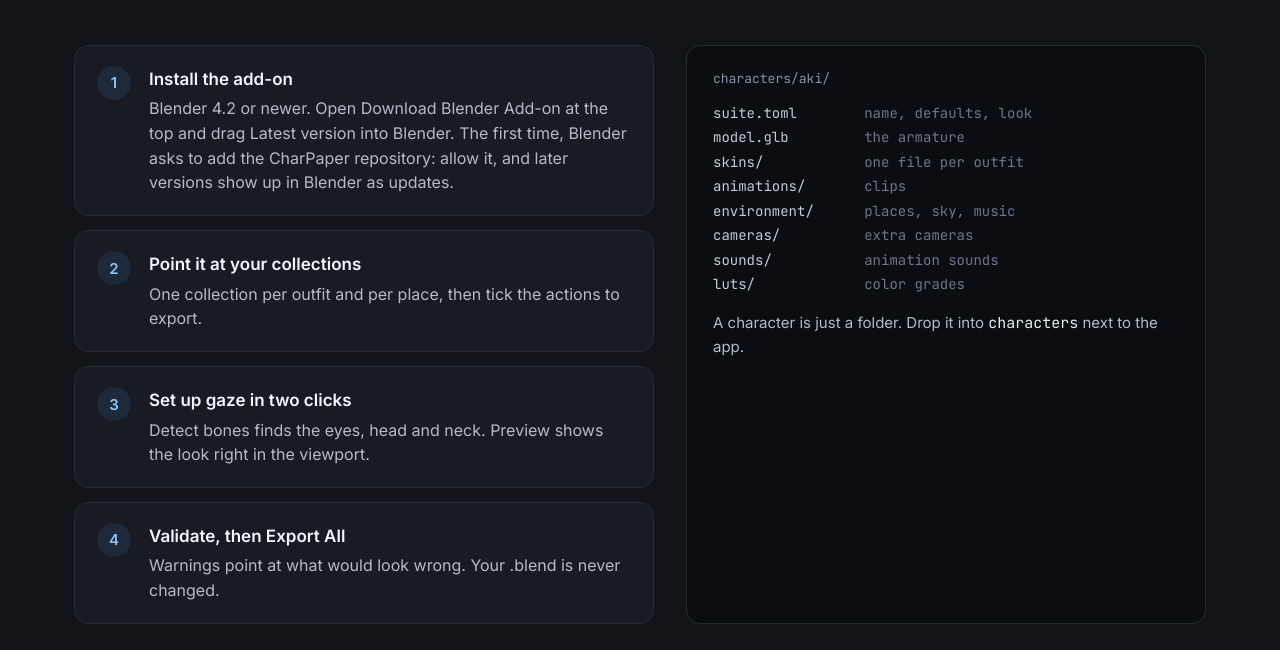
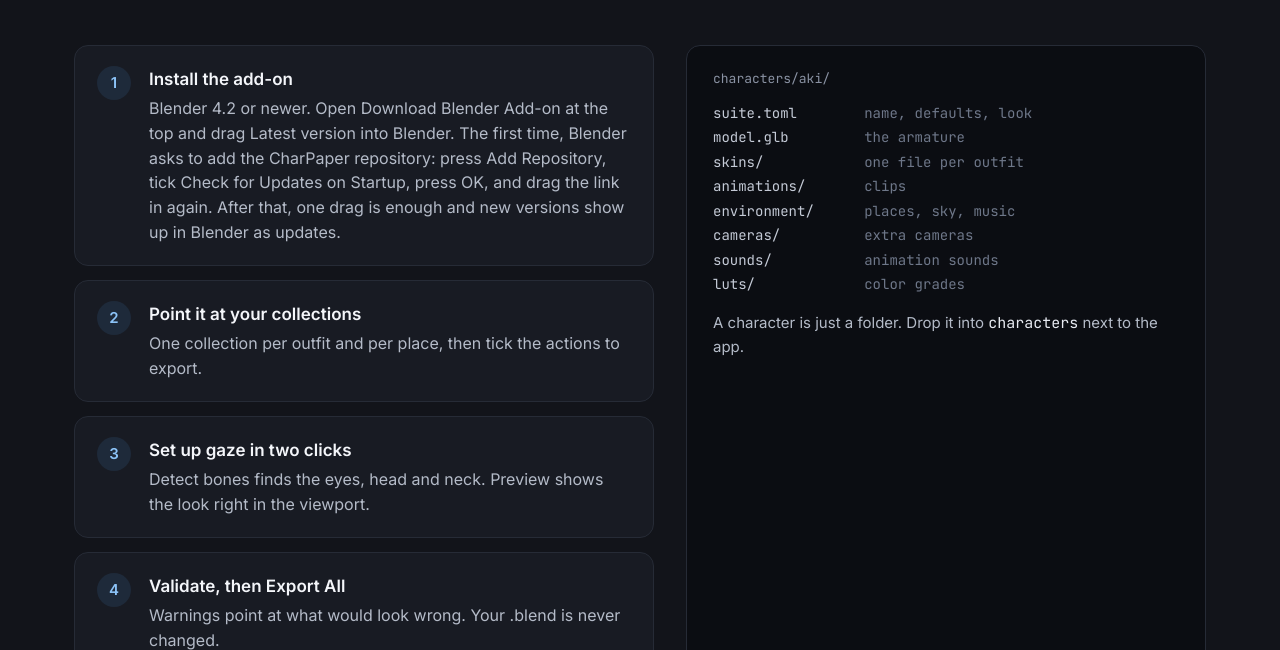
Before and after one commit to Zira3l137/CharPaper, a plain HTML site: page site/index.html in a window 1280 px wide. Shown: the part 2976-3626 px from the top of the page. Drawn offline with Linux system fonts and the light colour scheme.

Commit message:
docs: say the first drag of the add-on asks to add the CharPaper repository
Blender installs a dragged add-on only from a repository the user has
added, and can't go on from adding it to installing, so the first time
takes two drags. The guide and the website now walk through it: add the
repository, tick Check for Updates on Startup, and drag again.

```diff
--- a/site/index.html
+++ b/site/index.html
@@ -190,7 +190,7 @@ footer nav a:hover { color: var(--strong); }
 </div></details>
 <details class="download"><summary class="button quiet"><svg class="icon" width="20" height="20" viewBox="0 0 24 24" fill="none" stroke="currentColor" stroke-width="2" stroke-linecap="round" stroke-linejoin="round" aria-hidden="true"><path d="M12 3v12"/><path d="m7 10 5 5 5-5"/><path d="M5 21h14"/></svg>Download Blender Add-on<svg class="icon chevron" width="18" height="18" viewBox="0 0 24 24" fill="none" stroke="currentColor" stroke-width="2" stroke-linecap="round" stroke-linejoin="round" aria-hidden="true"><path d="m6 9 6 6 6-6"/></svg></summary>
 <div class="menu">
-<a href="https://github.com/Zira3l137/CharPaper/releases/latest" data-asset="charpaper_exporter-{tag}.zip" data-blender><span class="label"><strong><span data-version>Latest version</span> <span class="tag stable">Stable</span></strong><small>Blender 4.2 or newer. Drag it into Blender to install it with updates, or click to download.</small></span><svg class="icon" width="18" height="18" viewBox="0 0 24 24" fill="none" stroke="currentColor" stroke-width="2" stroke-linecap="round" stroke-linejoin="round" aria-hidden="true"><path d="M12 3v12"/><path d="m7 10 5 5 5-5"/><path d="M5 21h14"/></svg></a>
+<a href="https://github.com/Zira3l137/CharPaper/releases/latest" data-asset="charpaper_exporter-{tag}.zip" data-blender><span class="label"><strong><span data-version>Latest version</span> <span class="tag stable">Stable</span></strong><small>Blender 4.2 or newer. Drag it into Blender to install it with updates, or click to download. The first time, Blender asks to add the CharPaper repository: add it, then drag again.</small></span><svg class="icon" width="18" height="18" viewBox="0 0 24 24" fill="none" stroke="currentColor" stroke-width="2" stroke-linecap="round" stroke-linejoin="round" aria-hidden="true"><path d="M12 3v12"/><path d="m7 10 5 5 5-5"/><path d="M5 21h14"/></svg></a>
 <a href="https://github.com/Zira3l137/CharPaper/releases/download/nightly/charpaper_exporter-nightly.zip"><span class="label"><strong>Experimental <span class="tag experimental">Nightly</span></strong><small>Matches the experimental app. Use the two together.</small></span><svg class="icon" width="18" height="18" viewBox="0 0 24 24" fill="none" stroke="currentColor" stroke-width="2" stroke-linecap="round" stroke-linejoin="round" aria-hidden="true"><path d="M12 3v12"/><path d="m7 10 5 5 5-5"/><path d="M5 21h14"/></svg></a>
 <hr><a class="all" href="https://github.com/Zira3l137/CharPaper/releases">All releases and what changed</a>
 </div></details>
@@ -267,7 +267,7 @@ footer nav a:hover { color: var(--strong); }
 </div>
 <div class="artist">
 <ol class="steps">
-<li><div><strong>Install the add-on</strong><span>Blender 4.2 or newer. Open Download Blender Add-on at the top and drag Latest version into Blender. The first time, Blender asks to add the CharPaper repository: allow it, and later versions show up in Blender as updates.</span></div></li>
+<li><div><strong>Install the add-on</strong><span>Blender 4.2 or newer. Open Download Blender Add-on at the top and drag Latest version into Blender. The first time, Blender asks to add the CharPaper repository: press Add Repository, tick Check for Updates on Startup, press OK, and drag the link in again. After that, one drag is enough and new versions show up in Blender as updates.</span></div></li>
 <li><div><strong>Point it at your collections</strong><span>One collection per outfit and per place, then tick the actions to export.</span></div></li>
 <li><div><strong>Set up gaze in two clicks</strong><span>Detect bones finds the eyes, head and neck. Preview shows the look right in the viewport.</span></div></li>
 <li><div><strong>Validate, then Export All</strong><span>Warnings point at what would look wrong. Your .blend is never changed.</span></div></li>
```
Also changed, not shown: site/ru/index.html (+2 -2 lines), 1 other file.
